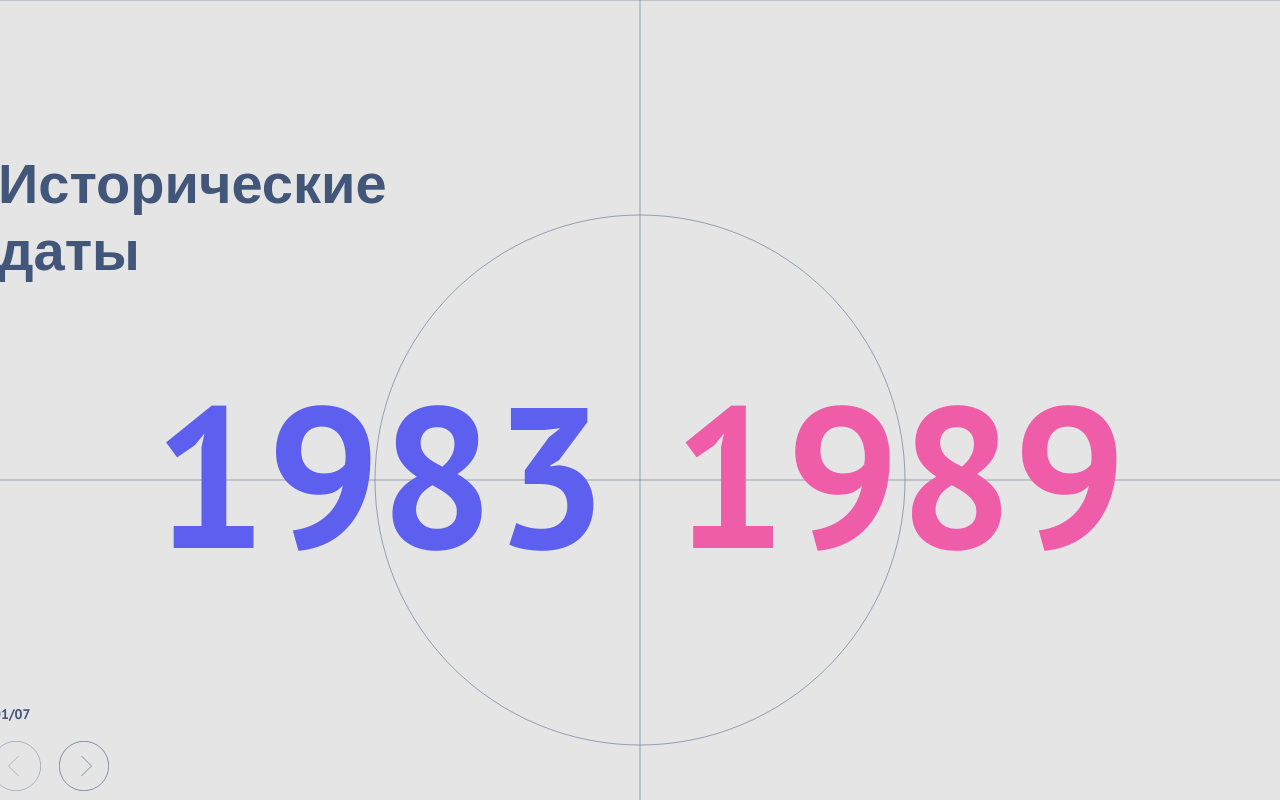
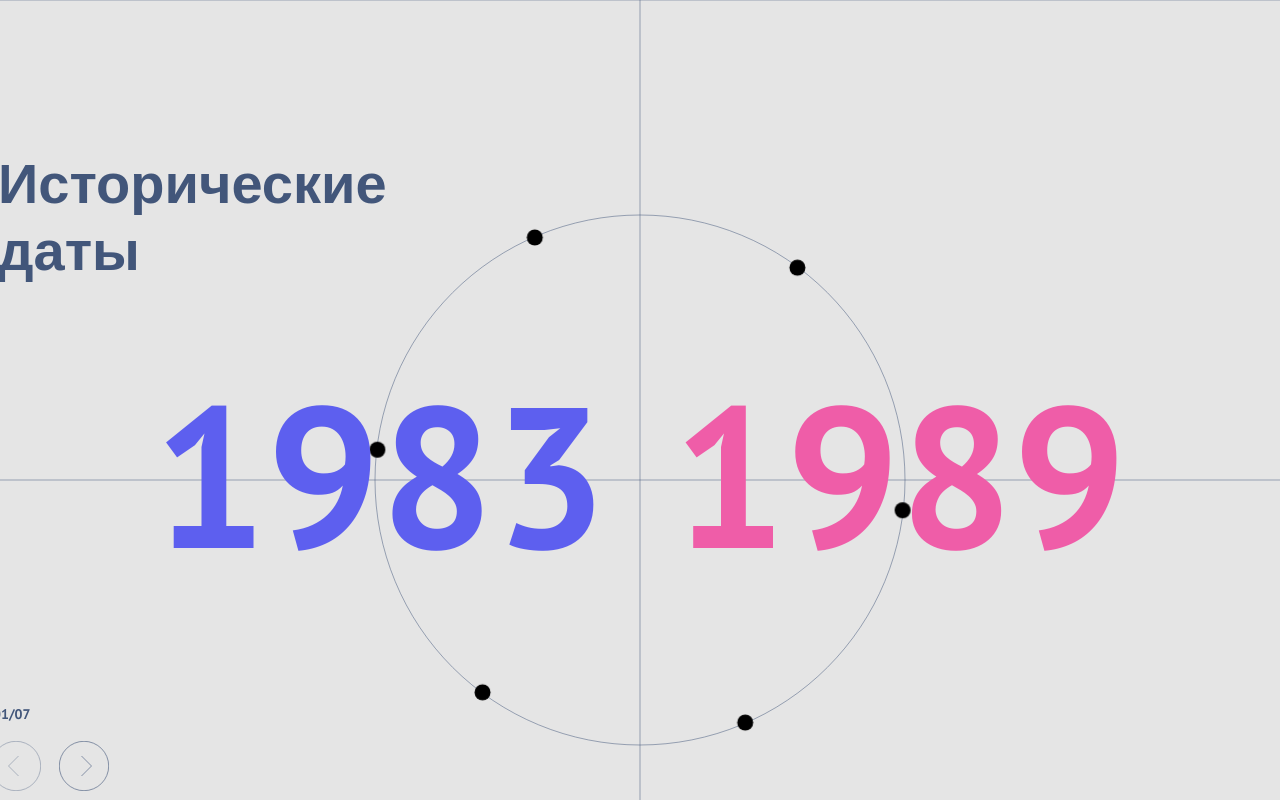
Before and after one commit to MaximSamorukov/test_only, a React app: page / in a window 1280 px wide. Shown: the top 800 px of the page. Built offline with nearby package versions, Linux system fonts and the light colour scheme.

Commit message:
feat: Implement animated, interactive circular dots using GSAP MotionPathPlugin and SVG.

```diff
--- a/src/Container.module.scss
+++ b/src/Container.module.scss
@@ -1,6 +1,7 @@
 .mainContainer {
   width: 1440px;
   height: 1080px;
+  position: relative;
   display: flex;
   flex-direction: column;
   align-items: center;
@@ -11,7 +12,29 @@
   background-size: contain;
 }
 
+.dotsOverlay {
+  position: absolute;
+  top: 0;
+  left: 0;
+  width: 100%;
+  height: 100%;
+  pointer-events: none;
+}
+
+.dot {
+  cursor: pointer;
+  pointer-events: auto;
+  transition: all 0.2s ease;
+
+  &:hover {
+    r: 12;
+    fill: rgb(66, 86, 122);
+  }
+}
+
 .innerContainer {
+  position: relative;
+  z-index: 1;
   height: 1080px;
   width: 1440px;
   display: flex;
--- a/src/Container.tsx
+++ b/src/Container.tsx
@@ -1,11 +1,89 @@
+import { useEffect, useRef, useMemo } from 'react';
+import gsap from 'gsap';
+import { MotionPathPlugin } from 'gsap/MotionPathPlugin';
 import { YearsSlider } from './components/YearsSlider';
 import { Title } from './components/Title';
 import { ItemsSlider } from './components/ItemsSlider';
 import s from './Container.module.scss';
 
+gsap.registerPlugin(MotionPathPlugin);
+
+const calculateDots = (
+  cx: number,
+  cy: number,
+  rx: number,
+  ry: number,
+  count: number,
+) => {
+  const angleStep = 360 / count;
+  const startAngle = -90;
+
+  return Array.from({ length: count }, (_, i) => {
+    const angle = ((startAngle + i * angleStep) * Math.PI) / 180;
+    return {
+      id: i,
+      x: cx + rx * Math.cos(angle),
+      y: cy + ry * Math.sin(angle),
+    };
+  });
+};
+
 export const Container = () => {
+  const dotsRef = useRef<(SVGCircleElement | null)[]>([]);
+  const dots = useMemo(() => calculateDots(720, 480, 265, 265, 6), []);
+
+  useEffect(() => {
+    dotsRef.current.forEach((dot, index) => {
+      if (!dot) return;
+
+      gsap.to(dot, {
+        duration: 20,
+        repeat: -1,
+        ease: 'none',
+        motionPath: {
+          path: '#circlePath',
+          align: '#circlePath',
+          alignOrigin: [0.5, 0.5],
+          start: index / 6,
+          end: index / 6 + 1,
+        },
+      });
+    });
+  }, []);
+
+  const handleDotClick = (dotId: number) => {
+    console.log('Clicked dot:', dotId);
+  };
+
   return (
     <div className={s.mainContainer}>
+      <svg
+        className={s.dotsOverlay}
+        xmlns="http://www.w3.org/2000/svg"
+        viewBox="0 0 1440 1080"
+      >
+        <path
+          id="circlePath"
+          d="M 720,215 A 265,265 0 1,1 719.99,215"
+          fill="none"
+          stroke="none"
+        />
+        {dots.map((dot, index) => (
+          <circle
+            key={dot.id}
+            ref={(el) => {
+              dotsRef.current[index] = el;
+            }}
+            cx={dot.x}
+            cy={dot.y}
+            r={8}
+            fill="black"
+            className={s.dot}
+            onClick={() => handleDotClick(dot.id)}
+          />
+        ))}
+      </svg>
+
       <div className={s.innerContainer}>
         <Title />
         <YearsSlider />
```
